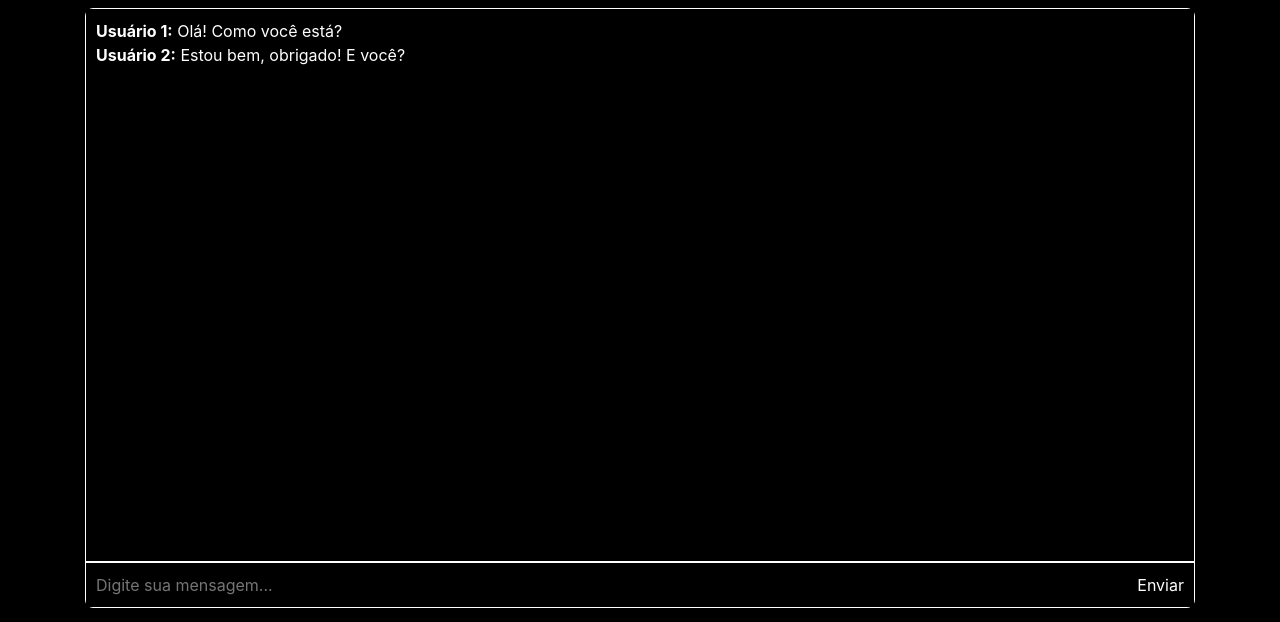
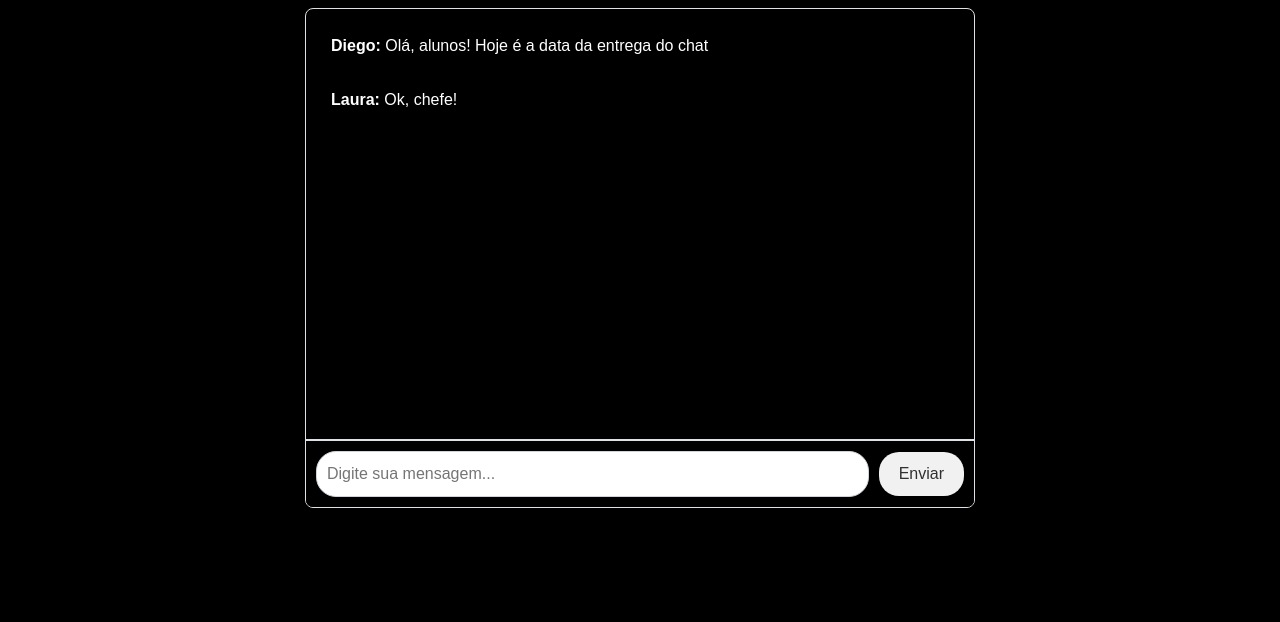
Before and after one commit to nataliakorsackk/chat-front, a plain HTML site: page sala.html in a window 1280 px wide. Shown: the part 178-800 px from the top of the page. Drawn offline with nearby package versions, Linux system fonts and the light colour scheme.

Commit message:
ultimos ajustes na sala

```diff
--- a/css/style.css
+++ b/css/style.css
@@ -79,41 +79,80 @@ body {
     background-color: #485058;
     border-color: #585d63;
 }
+body {
+    font-family: Arial, sans-serif;
+    background-color: #000000;
+    margin: 0;
+    padding: 0;
+}
+
+.container {
+    max-width: 700px;
+    max-height: 500px;
+}
+
+h1 {
+    color: #ffffff;
+}
+
 .chat-container {
+    background-color: #000000;
+    border: 1px solid #dee2e6;
+    border-radius: 8px;
+    overflow: hidden;
+    box-shadow: 0 4px 8px rgba(0, 0, 0, 0.1);
+    height: 500px;
     display: flex;
     flex-direction: column;
-    height: 80vh;
-    max-height: 600px;
-    border: 1px solid white;
-    border-radius: 8px;
 }
+
 .chat-messages {
+    padding: 15px;
     flex: 1;
     overflow-y: auto;
+    border-bottom: 1px solid #dee2e6;
+}
+
+.message {
+    margin-bottom: 10px;
     padding: 10px;
-    background-color: black;
-    color: white;
-    border-bottom: 1px solid white;
+    border-radius: 5px;
+    background-color: #000000;
+    line-height: 1.5;
 }
+
+.message strong {
+    color: #ffffff;
+}
+
 .chat-input {
     display: flex;
-    border-top: 1px solid white;
-    background-color: black;
+    align-items: center;
+    padding: 10px;
+    border-top: 1px solid #dee2e6;
+    background-color: #000000;
 }
+
 .chat-input input {
     flex: 1;
+    padding: 10px;
+    border: 1px solid #ced4da;
+    border-radius: 20px;
+    margin-right: 10px;
+    font-size: 16px;
+}
+
+.chat-input button {
+    background-color: #f1f1f1;
     border: none;
-    padding: 10px;
-    background-color: black;
-    color: white;
+    color: #313030;
+    padding: 10px 20px;
+    border-radius: 20px;
+    cursor: pointer;
+    font-size: 16px;
 }
-.chat-input button {
-    border: none;
-    background-color: black;
-    color: white;
-    padding: 10px;
-    cursor: pointer;
+
+.chat-input button:hover {
+    background-color: #3b3d3f;
+    color: #ced4da;
 }
-.chat-input button:hover {
-    background-color: grey;
-}
--- a/sala.html
+++ b/sala.html
@@ -10,18 +10,18 @@
 </head>
 <body>
     <nav class="navbar navbar-expand-lg navbar-dark">
-        <a class="navbar-brand" href="index.html">Voltar à Página Principal</a>
+        <a class="navbar-brand" href="salas.html">Voltar à Página Principal</a>
     </nav>
 
-    <div class="container">
-        <h1 class="text-white text-center my-4">Sala de Chat</h1>
+    <div class="container ">
+        <h1 class="text-white text-center my-4">Amantes do JS</h1>
         <div class="chat-container">
             <div class="chat-messages">
                 <div class="message">
-                    <strong>Usuário 1:</strong> Olá! Como você está?
+                    <strong>Diego:</strong> Olá, alunos! Hoje é a data da entrega do chat
                 </div>
                 <div class="message">
-                    <strong>Usuário 2:</strong> Estou bem, obrigado! E você?
+                    <strong>Laura:</strong> Ok, chefe!
                 </div>
 
             </div>
@@ -32,6 +32,11 @@
         </div>
     </div>
 
+    <div class="container-fluid">
+        <div class="row">
+            <div class="col-md-12"></div>
+        </div>
+    </div>
     <script src="https://code.jquery.com/jquery-3.5.1.slim.min.js"></script>
     <script src="https://cdn.jsdelivr.net/npm/@popperjs/core@2.9.2/dist/umd/popper.min.js"></script>
     <script src="https://stackpath.bootstrapcdn.com/bootstrap/4.5.2/js/bootstrap.min.js"></script>
```
Also changed, not shown: index.html (+1 -1 lines), sobre.html (+3 -3 lines).
